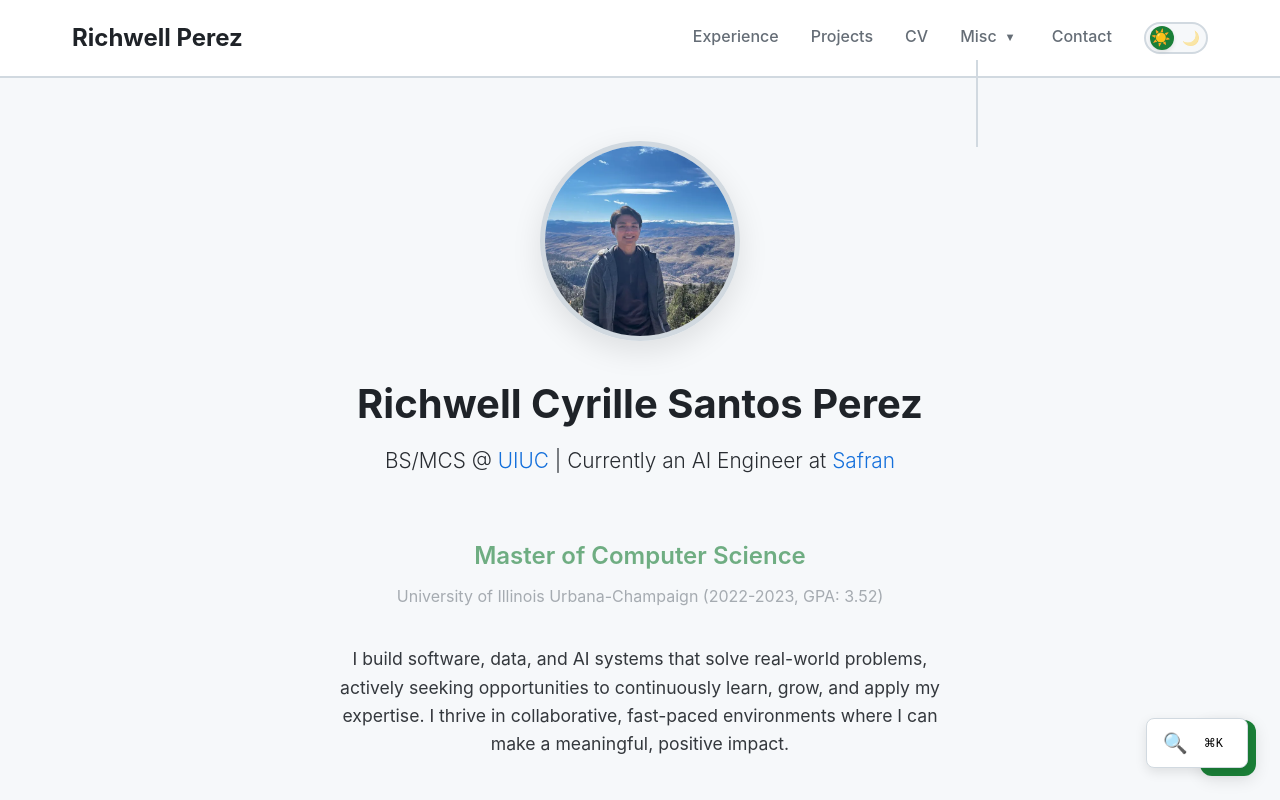
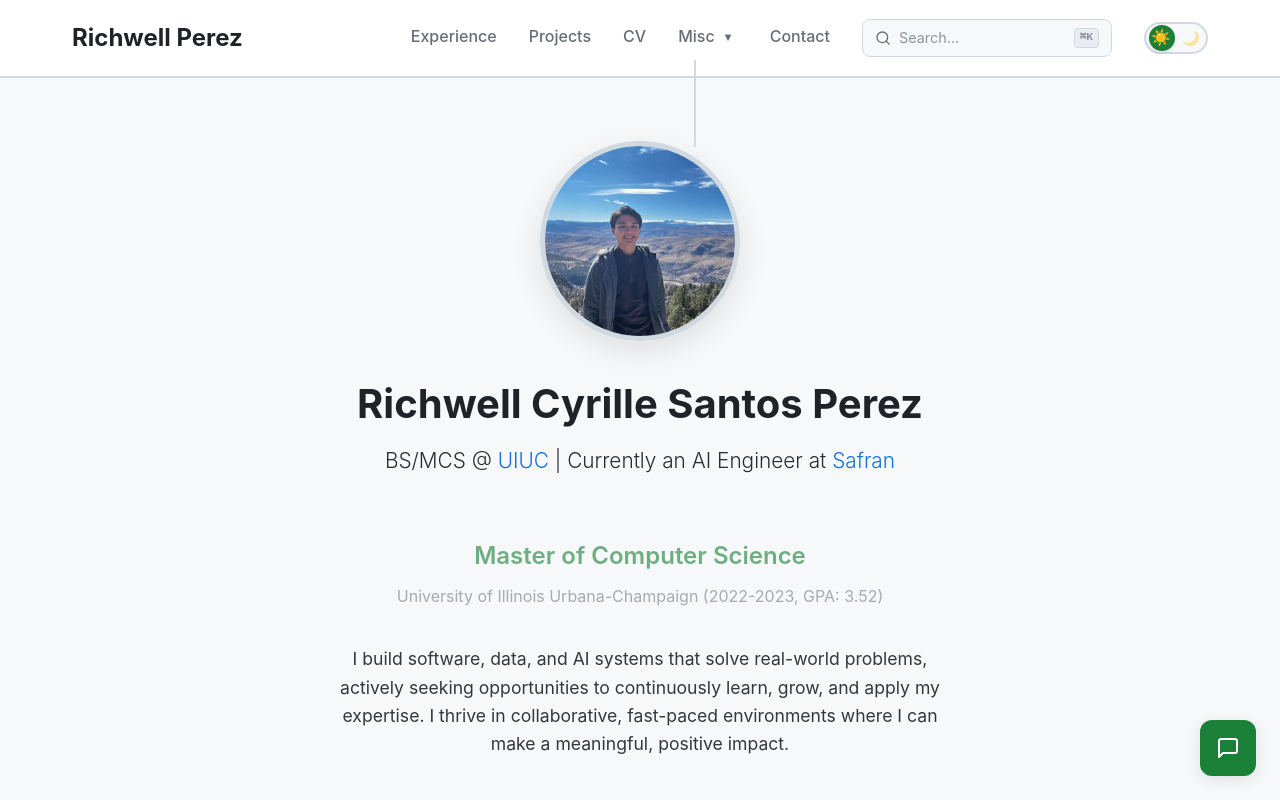
Before and after one commit to richwellp/richwellp.github.io, a Vue app in the folder frontend/: page / in a window 1280 px wide. Shown: the top 800 px of the page. Built offline with nearby package versions, Linux system fonts and the light colour scheme.

Commit message:
Add search bar functionality and integrate command palette; remove floating hint badge

```diff
--- a/frontend/src/App.vue
+++ b/frontend/src/App.vue
@@ -8,6 +8,11 @@ import CommandPalette from './components/CommandPalette.vue'
 const mobileMenuOpen = ref(false)
 const miscDropdownOpen = ref(false)
 const { theme, toggleTheme } = useTheme()
+const commandPaletteRef = ref(null)
+
+const openSearch = () => {
+  commandPaletteRef.value?.openPalette()
+}
 
 const toggleMobileMenu = () => {
   mobileMenuOpen.value = !mobileMenuOpen.value
@@ -91,6 +96,23 @@ const closeMiscDropdown = () => {
             Contact
           </RouterLink>
 
+          <!-- Search Bar -->
+          <div class="search-bar" @click="openSearch">
+            <svg class="search-icon" xmlns="http://www.w3.org/2000/svg" width="16" height="16" viewBox="0 0 24 24" fill="none" stroke="currentColor" stroke-width="2" stroke-linecap="round" stroke-linejoin="round">
+              <circle cx="11" cy="11" r="8"></circle>
+              <path d="m21 21-4.35-4.35"></path>
+            </svg>
+            <input
+              type="text"
+              class="search-input"
+              placeholder="Search..."
+              readonly
+              @focus="openSearch"
+              aria-label="Search"
+            />
+            <kbd class="search-kbd">⌘K</kbd>
+          </div>
+
           <!-- Theme Toggle -->
           <button @click="toggleTheme" class="theme-toggle" :aria-label="`Theme: ${theme.charAt(0).toUpperCase() + theme.slice(1)}`">
             <div class="toggle-track">
@@ -144,7 +166,7 @@ const closeMiscDropdown = () => {
     <ChatAssistant />
 
     <!-- Command Palette -->
-    <CommandPalette />
+    <CommandPalette ref="commandPaletteRef" />
   </div>
 </template>
 
@@ -443,6 +465,64 @@ main {
   flex-shrink: 0;
 }
 
+/* Search Bar */
+.search-bar {
+  display: flex;
+  align-items: center;
+  gap: 0.5rem;
+  padding: 0.5rem 0.75rem;
+  background: var(--bg-secondary);
+  border: 1px solid var(--border-color);
+  border-radius: 8px;
+  cursor: pointer;
+  transition: all 0.3s ease;
+  min-width: 200px;
+  max-width: 250px;
+}
+
+.search-bar:hover {
+  background: var(--bg-hover);
+  border-color: var(--accent-primary);
+}
+
+.search-icon {
+  color: var(--text-secondary);
+  flex-shrink: 0;
+}
+
+.search-input {
+  flex: 1;
+  background: transparent;
+  border: none;
+  outline: none;
+  color: var(--text-primary);
+  font-size: 0.9rem;
+  font-family: inherit;
+  cursor: pointer;
+  min-width: 0;
+}
+
+.search-input::placeholder {
+  color: var(--text-tertiary);
+}
+
+.search-kbd {
+  display: inline-flex;
+  align-items: center;
+  justify-content: center;
+  min-width: 24px;
+  height: 20px;
+  padding: 0 5px;
+  font-size: 0.7rem;
+  font-family: monospace;
+  font-weight: 600;
+  color: var(--text-tertiary);
+  background: var(--bg-tertiary);
+  border: 1px solid var(--border-color);
+  border-radius: 4px;
+  flex-shrink: 0;
+}
+
 /* Theme Toggle Button */
 .theme-toggle {
   background: transparent;
@@ -493,9 +573,9 @@ main {
 
 .toggle-slider {
   position: absolute;
-  left: 2px;
-  width: 24px;
-  height: 24px;
+  left: 3px;
+  width: 26px;
+  height: 26px;
   background: var(--accent-primary);
   border-radius: 50%;
   transition: transform 0.3s ease;
@@ -503,11 +583,11 @@ main {
 }
 
 .toggle-slider.light-mode {
-  transform: translateX(2px);
+  transform: translateX(0);
 }
 
 .toggle-slider.dark-mode {
-  transform: translateX(34px);
+  transform: translateX(32px);
 }
 
 /* Footer */
@@ -659,6 +739,16 @@ main {
     border-radius: 0;
   }
 
+  .search-bar {
+    width: 100%;
+    max-width: 100%;
+    margin: 0.5rem 0;
+  }
+
+  .search-kbd {
+    display: none;
+  }
+
   .footer-content {
     flex-direction: column;
     text-align: center;
--- a/frontend/src/components/CommandPalette.vue
+++ b/frontend/src/components/CommandPalette.vue
@@ -213,6 +213,11 @@ function closePalette() {
   searchQuery.value = ''
   selectedIndex.value = 0
 }
+
+// Expose openPalette so parent components can trigger it
+defineExpose({
+  openPalette
+})
 
 // Handle keyboard shortcuts
 function handleKeyDown(event) {
@@ -472,11 +477,6 @@ function getFlatIndex(item) {
       </div>
     </Transition>
 
-    <!-- Floating Hint Badge (optional) -->
-    <button class="command-palette-hint" @click="openPalette" title="Search (⌘K)">
-      <span class="hint-icon">🔍</span>
-      <kbd class="kbd-hint">⌘K</kbd>
-    </button>
   </div>
 </template>
 
@@ -765,39 +765,6 @@ function getFlatIndex(item) {
   gap: 0.375rem;
 }
 
-/* Floating Hint Badge */
-.command-palette-hint {
-  position: fixed;
-  bottom: 2rem;
-  right: 2rem;
-  display: flex;
-  align-items: center;
-  gap: 0.5rem;
-  padding: 0.75rem 1rem;
-  background: var(--bg-card);
-  border: 1px solid var(--border-color);
-  border-radius: 8px;
-  box-shadow: 0 4px 12px var(--shadow);
-  cursor: pointer;
-  transition: all 0.2s ease;
-  z-index: 1000;
-}
-
-.command-palette-hint:hover {
-  transform: translateY(-2px);
-  box-shadow: 0 6px 16px var(--shadow);
-  border-color: var(--accent-primary);
-}
-
-.hint-icon {
-  font-size: 1.25rem;
-}
-
-.kbd-hint {
-  font-size: 0.75rem;
-  padding: 0.25rem 0.5rem;
-}
-
 /* Animations */
 .fade-enter-active,
 .fade-leave-active {
@@ -835,16 +802,6 @@ function getFlatIndex(item) {
     max-height: 70vh;
   }
 
-  .command-palette-hint {
-    bottom: 1rem;
-    right: 1rem;
-    padding: 0.625rem 0.875rem;
-  }
-
-  .hint-icon {
-    font-size: 1.1rem;
-  }
-
   .result-item {
     padding: 0.875rem 1rem;
   }
@@ -857,14 +814,4 @@ function getFlatIndex(item) {
     padding: 0.5rem 1rem;
   }
 }
-
-@media (max-width: 480px) {
-  .command-palette-hint {
-    padding: 0.5rem 0.75rem;
-  }
-
-  .kbd-hint {
-    display: none;
-  }
-}
 </style>
```
